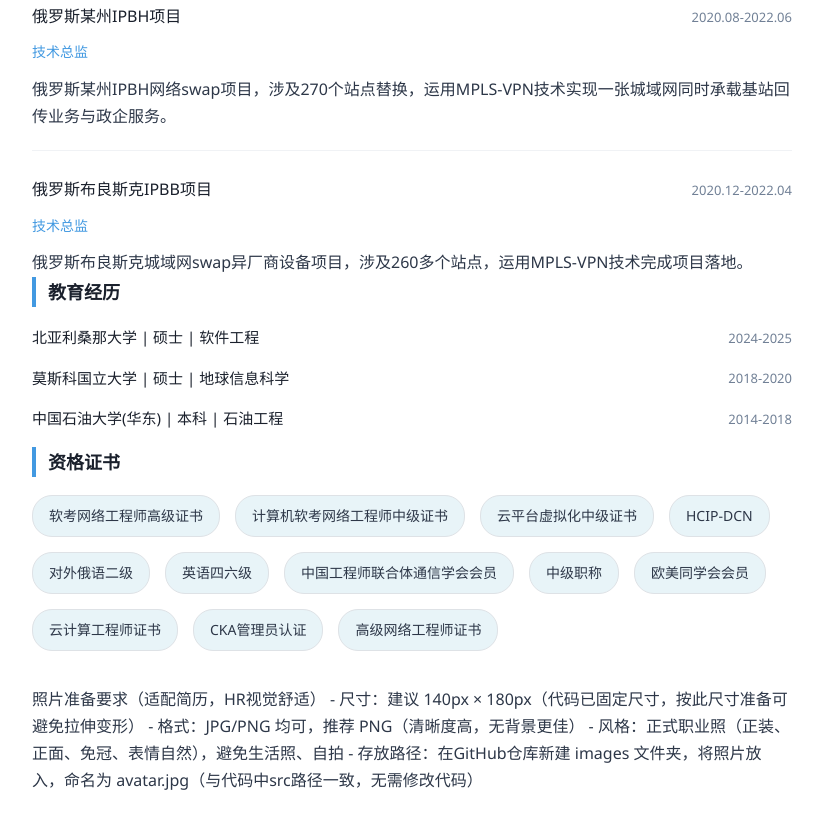
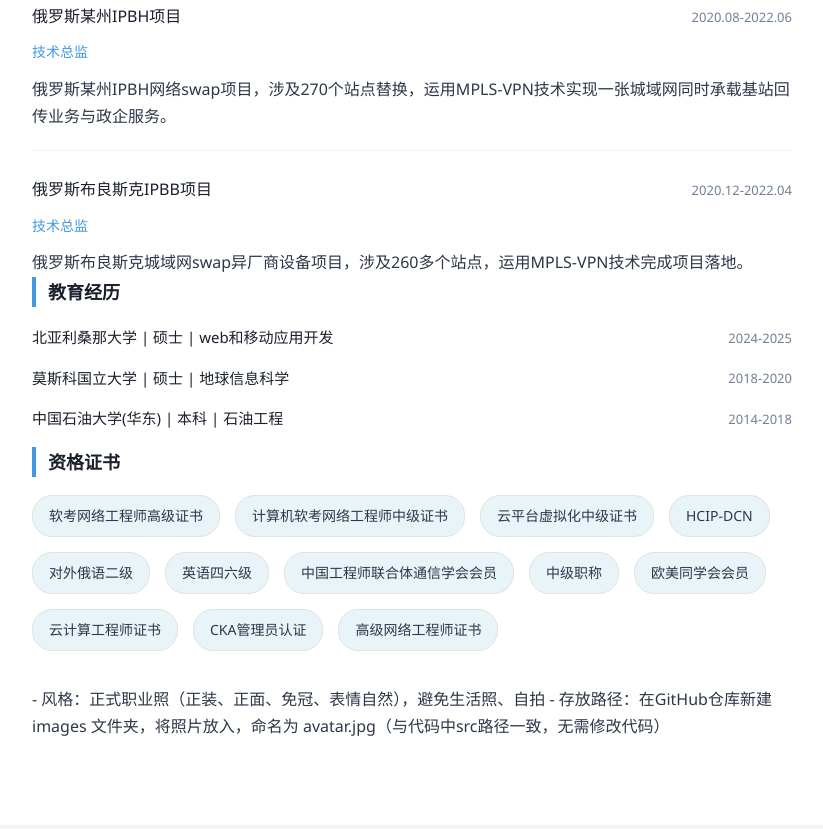
Before and after one commit to qiuqiueyu/Resume, a plain HTML site: page index.html in a window 1280 px wide. Shown: the part 3487-4316 px from the top of the page, without its empty margins (228-1051 px from the left). Drawn offline with Linux system fonts and the light colour scheme.

Commit message:
Update index.html

```diff
--- a/index.html
+++ b/index.html
@@ -204,7 +204,6 @@
     <div class="resume-container"&gt;
         <!-- 头部：照片+个人基本信息 -->
         &lt;div class="header"&gt;
-            <!-- 照片位置：替换src为你的照片路径（GitHub可放images文件夹，路径写images/avatar.jpg） -->
             <img src="images/avatar.jpg" alt="迟庆元个人照片" class="avatar">
             <div class="personal-info">
                 <h1>迟庆元</h1>
@@ -344,7 +343,7 @@
         <div class="section">
             <h2 class="section-title">教育经历</h2>
             <div class="education-item">
-                <div class="edu-school">北亚利桑那大学 | 硕士 | 软件工程</div>
+                <div class="edu-school">北亚利桑那大学 | 硕士 | web和移动应用开发</div>
                 <div class="edu-time">2024-2025</div>
             </div>
             <div class="education-item">
@@ -378,13 +377,6 @@
     </div>
 </body>
 </html>
-
-照片准备要求（适配简历，HR视觉舒适）
-
-- 尺寸：建议 140px × 180px（代码已固定尺寸，按此尺寸准备可避免拉伸变形）
-
-- 格式：JPG/PNG 均可，推荐 PNG（清晰度高，无背景更佳）
-
 - 风格：正式职业照（正装、正面、免冠、表情自然），避免生活照、自拍
 
 - 存放路径：在GitHub仓库新建 images 文件夹，将照片放入，命名为 avatar.jpg（与代码中src路径一致，无需修改代码）
```
